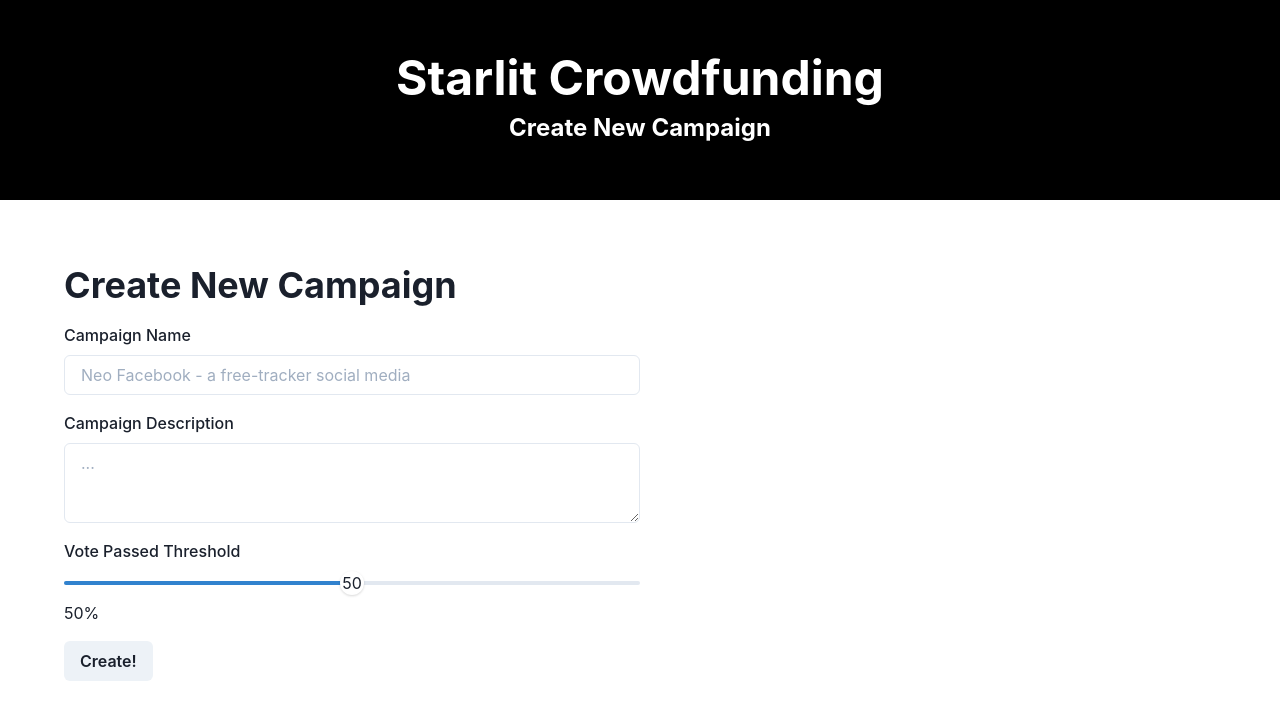
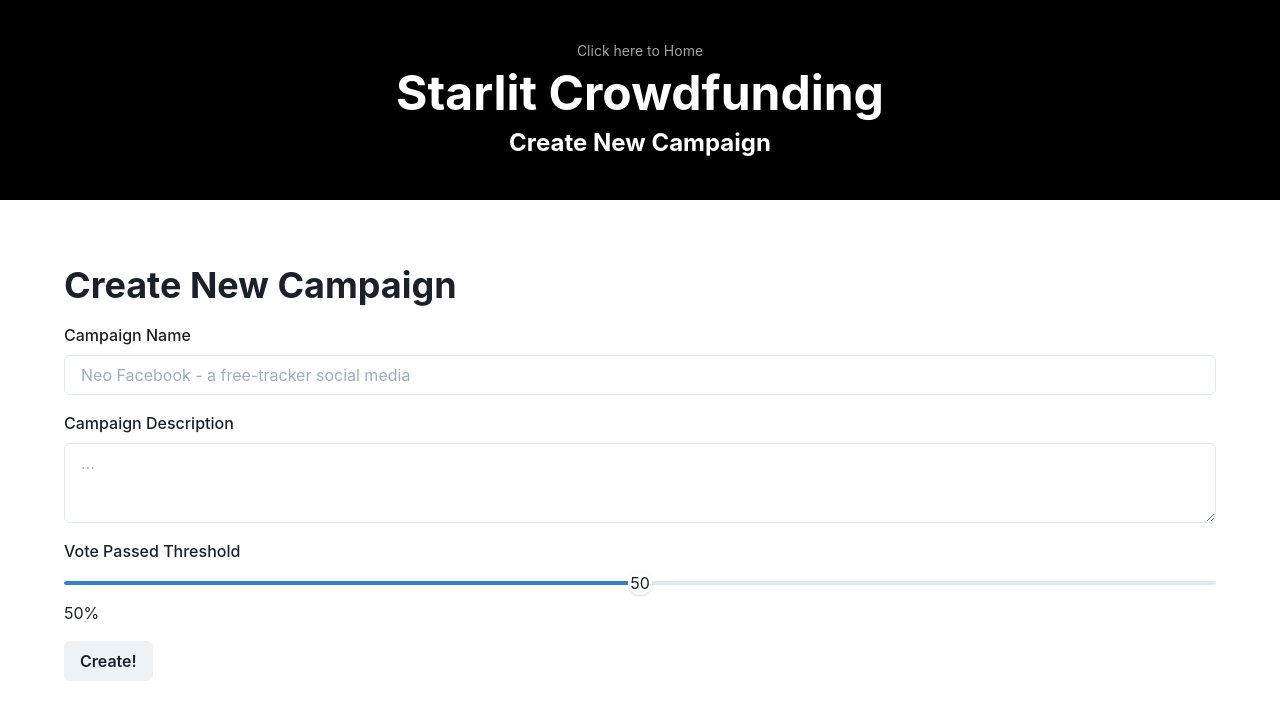
Before and after one commit to thongth/starlit-crowdfunding, a Next.js app: page /campaign/new in a window 1280 px wide. Shown: the top 720 px of the page. Built offline with nearby package versions, Linux system fonts and the light colour scheme.

Commit message:
fix: search request, ui

```diff
--- a/components/layout/Banner.js
+++ b/components/layout/Banner.js
@@ -1,3 +1,4 @@
+import NextLink from "next/link";
 import { useRouter } from "next/router";
 
 import routes from "../../routes.js";
@@ -9,8 +10,17 @@ const Banner = () => {
   const { pathname } = router;
 
   return (
-    <Center bg="black" overflow="hidden" height={[32, null, `25vh`]}>
+    <NextLink href={{ pathname: "/" }}>
+      <Center
+        cursor="pointer"
+        bg="black"
+        overflow="hidden"
+        height={[32, null, `25vh`]}
+      >
         <VStack>
+          <Text as="span" fontSize="sm" color="whiteAlpha.700">
+            Click here to Home
+          </Text>
           <Heading as="h1" size="2xl" color="white">
             Starlit Crowdfunding
           </Heading>
@@ -19,6 +29,7 @@ const Banner = () => {
           </Text>
         </VStack>
       </Center>
+    </NextLink>
   );
 };
 
--- a/context/error-context.js
+++ b/context/error-context.js
@@ -1,3 +1,12 @@
-import { createContext } from "react";
+import { createContext, useState } from "react";
 
 export const ErrorContext = createContext();
+
+export const ErrorProvider = ({ children }) => {
+  const [error, setError] = useState(false);
+  return (
+    <ErrorContext.Provider value={{ error, setError }}>
+      {children}
+    </ErrorContext.Provider>
+  );
+};
--- a/pages/_app.js
+++ b/pages/_app.js
@@ -3,14 +3,17 @@ import "../styles/globals.css";
 
 import Banner from "../components/layout/Banner";
 import AppContainer from "../components/layout/AppContainer";
+import { ErrorProvider } from "../context/error-context";
 
 function MyApp({ Component, pageProps }) {
   return (
     <ChakraProvider>
       <Banner />
-      <AppContainer>
-        <Component {...pageProps} />
-      </AppContainer>
+      <ErrorProvider>
+        <AppContainer>
+          <Component {...pageProps} />
+        </AppContainer>
+      </ErrorProvider>
     </ChakraProvider>
   );
 }
--- a/pages/campaign/index.js
+++ /dev/null
@@ -1,6 +0,0 @@
-// TODO: move campaign list to here
-const MainCampaignPage = () => {
-  return <h1>Main Campaign Page</h1>;
-};
-
-export default MainCampaignPage;
--- a/pages/campaign/new.js
+++ b/pages/campaign/new.js
@@ -2,6 +2,7 @@ import Head from "next/head";
 import { Heading, Flex, Box, Spacer } from "@chakra-ui/react";
 
 import CreateCampaignForm from "../../components/forms/CreateCampaignForm";
+import ErrorAlert from "../../components/alert/ErrorAlert";
 
 export default function NewCampaignPage() {
   return (
@@ -12,6 +13,7 @@ export default function NewCampaignPage() {
         <link rel="icon" href="/favicon.ico" />
       </Head>
 
+      <ErrorAlert />
       <Heading as="h1" mb={4}>
         Create New Campaign
       </Heading>
@@ -20,7 +22,6 @@ export default function NewCampaignPage() {
         <Box flex={1}>
           <CreateCampaignForm />
         </Box>
-        <Spacer></Spacer>
       </Flex>
     </>
   );
--- a/routes.js
+++ b/routes.js
@@ -2,5 +2,6 @@ module.exports = {
   "/": "Welcome",
   "/campaign/new": "Create New Campaign",
   "/campaign/[address]": "View Campaign",
-  "/campaign/[address]/request": "Funding Request",
+  "/campaign/[address]/request": "Funding Requests",
+  "/campaign/[address]/request/new": "Create New Request",
 };
```
Also changed, not shown: components/RequestItem.js (+34 -36 lines), components/forms/ContributeForm.js (+44 -34 lines), pages/campaign/[address]/request/index.js (+19 -12 lines), pages/index.js (+10 -8 lines). Lines whose indentation alone changed are shown as unchanged.
